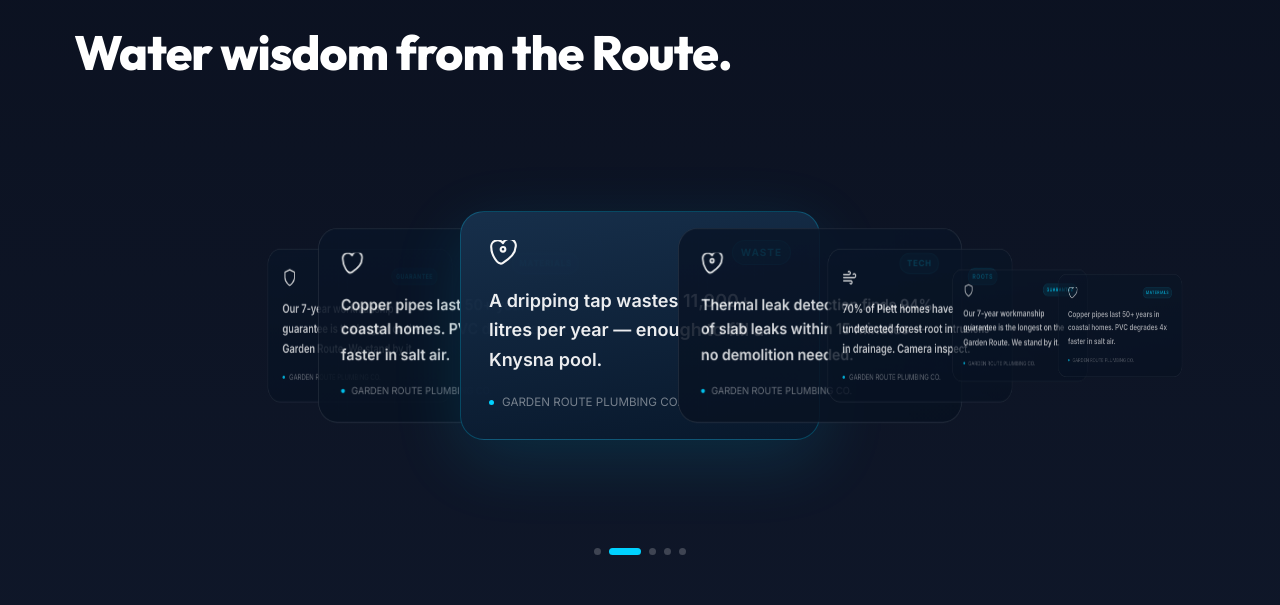
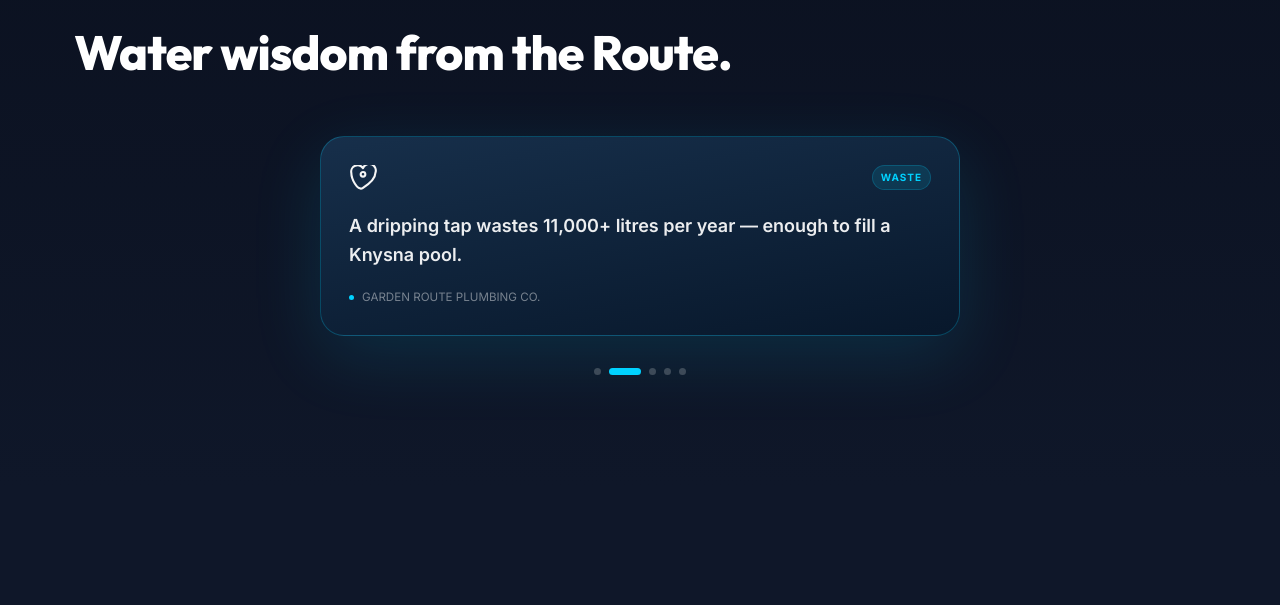
Before and after one commit to mikewithoutthemechanics/WS-Punctual-Plumbers, a React (Vite) app: page / in a window 1280 px wide. Shown: the part 2220-2825 px from the top of the page. Built offline with nearby package versions, Linux system fonts and the light colour scheme; a web font is replaced by a local one.

Commit message:
style: replace 3D CoverFlow carousel with horizontal slide carousel

```diff
--- a/src/components/KnowledgeCarousel.tsx
+++ b/src/components/KnowledgeCarousel.tsx
@@ -1,14 +1,8 @@
-import { useEffect, useState, useMemo } from "react";
-import { motion } from "framer-motion";
+import { useEffect, useState } from "react";
+import { motion, AnimatePresence } from "framer-motion";
 import { Icons } from "./Icons";
 
-interface CarouselFact {
-  icon: React.ReactNode;
-  fact: string;
-  tag: string;
-}
-
-const carouselFacts: CarouselFact[] = [
+const carouselFacts = [
   { icon: <Icons.WaterDrop />, fact: "Copper pipes last 50+ years in coastal homes. PVC degrades 4x faster in salt air.", tag: "MATERIALS" },
   { icon: <Icons.DropletSearch />, fact: "A dripping tap wastes 11,000+ litres per year — enough to fill a Knysna pool.", tag: "WASTE" },
   { icon: <Icons.DropletSearch />, fact: "Thermal leak detection finds 94% of slab leaks within 15 minutes — no demolition needed.", tag: "TECH" },
@@ -17,19 +11,14 @@ const carouselFacts: CarouselFact[] = [
 ];
 
 export function KnowledgeCarousel() {
-  const [flowIdx, setFlowIdx] = useState(1);
-
-  const paddedFlow = useMemo(
-    () => [carouselFacts[carouselFacts.length - 1], ...carouselFacts, carouselFacts[0]],
-    []
-  );
+  const [idx, setIdx] = useState(0);
 
   useEffect(() => {
-    const id = setInterval(() => {
-      setFlowIdx((i) => (i >= paddedFlow.length - 2 ? 1 : i + 1));
-    }, 5000);
+    const id = setInterval(() => setIdx((i) => (i + 1) % carouselFacts.length), 5000);
     return () => clearInterval(id);
-  }, [paddedFlow.length]);
+  }, []);
+
+  const current = carouselFacts[idx];
 
   return (
     <section className="relative py-20 sm:py-28 overflow-hidden" style={{ background: "linear-gradient(180deg, #0B1120 0%, #0F1729 100%)" }}>
@@ -42,49 +31,35 @@ export function KnowledgeCarousel() {
         <div className="max-w-[720px] text-center">
           <h2 className="text-[34px] sm:text-[48px] font-[800] mt-3 text-white">Water wisdom from the Route.</h2>
         </div>
-        <div className="mt-12 relative" style={{ perspective: "1300px" }}>
-          <div className="relative h-[340px] sm:h-[380px] flex items-center justify-center">
-            {paddedFlow.map((item, i) => {
-              const diff = i - flowIdx;
-              const abs = Math.abs(diff);
-              const sign = Math.sign(diff) || 1;
-              const isCenter = diff === 0;
-              const x = isCenter ? 0 : sign * (180 + (abs - 1) * 100);
-              const scale = isCenter ? 1 : Math.max(0.45, 0.85 - (abs - 1) * 0.18);
-              const rotateY = isCenter ? 0 : sign * (abs === 1 ? -22 : -40);
-              const z = isCenter ? 0 : -(abs * 60);
-              const opacity = isCenter ? 1 : Math.max(0, 0.9 - (abs - 1) * 0.1);
 
-              return (
+        <div className="mt-12 relative">
+          <AnimatePresence mode="wait">
             <motion.div
-                  key={i}
-                  animate={{ x, scale, rotateY, z, opacity }}
-                  transition={{ duration: 0.8, ease: [0.22, 1, 0.36, 1] }}
-                  className="absolute"
-                  style={{ transformStyle: "preserve-3d", backfaceVisibility: "hidden" }}
+              key={idx}
+              initial={{ opacity: 0, y: 24 }}
+              animate={{ opacity: 1, y: 0 }}
+              exit={{ opacity: 0, y: -24 }}
+              transition={{ duration: 0.6, ease: [0.22, 1, 0.36, 1] }}
+              className="mx-auto max-w-[640px]"
             >
-                  <div className="w-[290px] sm:w-[360px] rounded-[24px] p-[24px] sm:p-[28px] border"
+              <div className="rounded-[24px] p-[24px] sm:p-[28px] border"
                 style={{
-                      background: isCenter
-                        ? "linear-gradient(170deg, rgba(23,48,76,0.98), rgba(8,24,44,0.98))"
-                        : "linear-gradient(170deg, rgba(10,22,40,0.98), rgba(8,18,34,0.98))",
-                      borderColor: isCenter
-                        ? "rgba(0,210,255,0.25)"
-                        : "rgba(255,255,255,0.13)",
-                      boxShadow: isCenter ? "0 20px 70px rgba(0,210,255,0.13)" : "none",
+                  background: "linear-gradient(170deg, rgba(23,48,76,0.98), rgba(8,24,44,0.98))",
+                  borderColor: "rgba(0,210,255,0.25)",
+                  boxShadow: "0 20px 70px rgba(0,210,255,0.13)",
                 }}
               >
                 <div className="flex items-start justify-between">
                   <div className="text-aqua" style={{ fontSize: "32px" }}>
-                        {item.icon}
+                    {current.icon}
                   </div>
                   <div className="text-[10px] tracking-widest font-[700] px-2 py-1 rounded-full"
                     style={{ background: `rgba(0,210,255,0.12)`, color: "#00D2FF", border: "1px solid rgba(0,210,255,0.2)" }}>
-                        {item.tag}
+                    {current.tag}
                   </div>
                 </div>
                 <p className="mt-[18px] text-[16px] sm:text-[18px] leading-relaxed font-[600] text-white/92">
-                      {item.fact}
+                  {current.fact}
                 </p>
                 <div className="mt-5 text-[11.6px] text-white/44 flex items-center gap-2">
                   <span className="h-[5px] w-[5px] rounded-full bg-[#00D2FF]" />
@@ -92,9 +67,8 @@ export function KnowledgeCarousel() {
                 </div>
               </div>
             </motion.div>
-              );
-            })}
-          </div>
+          </AnimatePresence>
+
           {/* Minimal indicator dots */}
           <div className="flex justify-center gap-2 mt-8">
             {carouselFacts.map((_, i) => (
@@ -102,8 +76,8 @@ export function KnowledgeCarousel() {
                 key={i}
                 className="h-[7px] rounded-full transition-all"
                 style={{
-                  width: i + 1 === flowIdx ? 32 : 7,
-                  background: i + 1 === flowIdx ? "#00D2FF" : "rgba(255,255,255,0.2)",
+                  width: i === idx ? 32 : 7,
+                  background: i === idx ? "#00D2FF" : "rgba(255,255,255,0.2)",
                 }}
               />
             ))}
```
Lines whose indentation alone changed are shown as unchanged.
